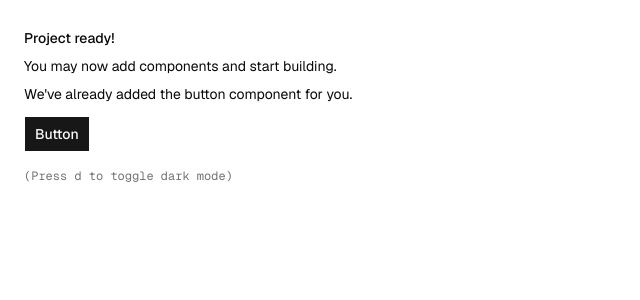
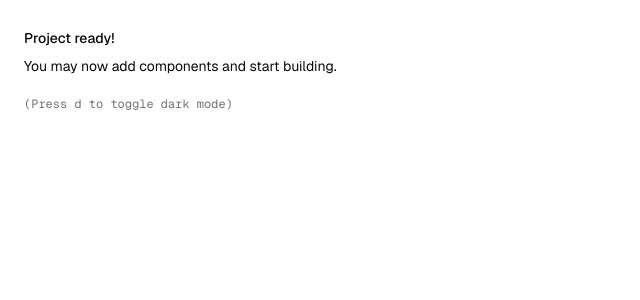
Before and after one commit to HugoSevelin/Musculation-planner, a Next.js app: page / in a window 1280 px wide. Shown: the top 300 px of the page, without its empty margins (0-640 px from the left). Built offline with nearby package versions, Linux system fonts and the light colour scheme.

Commit message:
style: remove button

```diff
--- a/app/page.tsx
+++ b/app/page.tsx
@@ -1,5 +1,3 @@
-import { Button } from "@/components/ui/button"
-
 export default function Page() {
   return (
     <div className="flex min-h-svh p-6">
@@ -7,8 +5,6 @@ export default function Page() {
         <div>
           <h1 className="font-medium">Project ready!</h1>
           <p>You may now add components and start building.</p>
-          <p>We&apos;ve already added the button component for you.</p>
-          <Button className="mt-2">Button</Button>
         </div>
         <div className="font-mono text-xs text-muted-foreground">
           (Press <kbd>d</kbd> to toggle dark mode)
```
Also changed, not shown: .claude/launch.json (added), .claude/settings.local.json (added).
